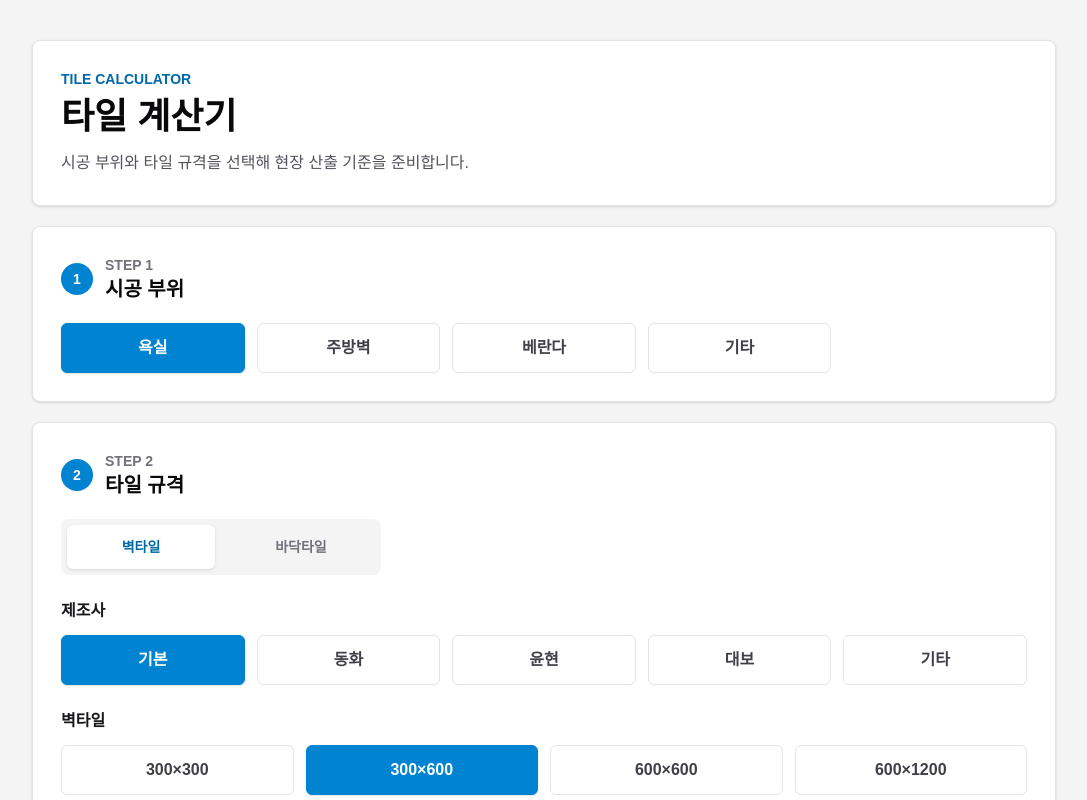
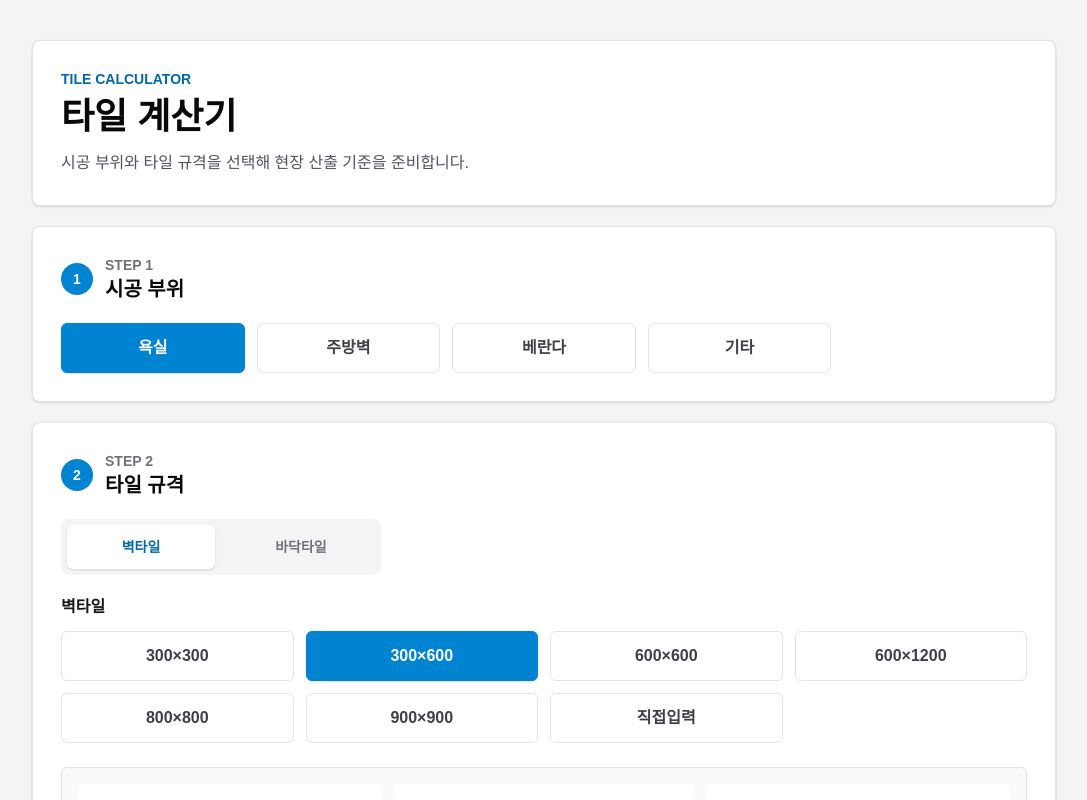
Before and after one commit to dauminterior-81451/daum-tile-platform, a Next.js app: page / in a window 1280 px wide. Shown: the top 800 px of the page, without its empty margins (96-1183 px from the left). Built offline with nearby package versions, Linux system fonts and the light colour scheme.

Commit message:
feat: 타일 계산기 제조사 선택 제거

```diff
--- a/app/page.tsx
+++ b/app/page.tsx
@@ -15,8 +15,6 @@ const wallTileSizes = [
 ] as const;
 
 const lossRates = ["5%", "10%", "15%", "20%"] as const;
-
-const tileManufacturers = ["기본", "동화", "윤현", "대보", "기타"] as const;
 
 const constructionMethods = ["철거", "덧방"] as const;
 
@@ -49,7 +47,7 @@ type TileKind = "벽타일" | "바닥타일";
 type InputMethod = "면적 입력" | "치수 입력" | "길이 입력";
 type BaseboardOption = "없음" | "있음";
 type LossRate = (typeof lossRates)[number];
-type TileManufacturer = (typeof tileManufacturers)[number];
+type TileManufacturer = "기본" | "동화" | "윤현" | "대보" | "기타";
 type ConstructionMethod = (typeof constructionMethods)[number];
 type RegisteredTileSize = Exclude<TileSize, "직접입력">;
 
@@ -154,14 +152,6 @@ const tileSpecs: Record<RegisteredTileSize, TileSpec> = {
   },
 };
 
-const manufacturerTileSizes: Record<TileManufacturer, readonly TileSize[]> = {
-  기본: wallTileSizes,
-  동화: ["300×300", "300×600", "600×600", "600×1200", "800×800"],
-  윤현: ["600×600", "600×1200", "800×800"],
-  대보: ["300×300", "300×600", "600×600", "600×1200", "900×900"],
-  기타: wallTileSizes,
-};
-
 function getButtonClass(isActive: boolean) {
   return [
     "min-h-12 rounded-md border px-4 py-3 text-sm font-semibold transition-colors sm:text-base",
@@ -246,7 +236,7 @@ export default function Home() {
 
   const selectedTileSize =
     selectedTileKind === "벽타일" ? selectedWallTile : selectedFloorTile;
-  const availableTileSizes = manufacturerTileSizes[selectedTileManufacturer];
+  const availableTileSizes = wallTileSizes;
   const selectedTileSpec =
     selectedTileSize === "직접입력" ? null : tileSpecs[selectedTileSize];
   const customTileWidth = parseInputValue(customTileWidthMillimeter);
@@ -545,17 +535,6 @@ export default function Home() {
     }
   }
 
-  function handleManufacturerSelect(manufacturer: TileManufacturer) {
-    resetCalculationResult();
-    setSelectedTileManufacturer(manufacturer);
-
-    const nextTileSizes = manufacturerTileSizes[manufacturer];
-
-    if (!nextTileSizes.includes(selectedTileSize)) {
-      setSelectedTileSize(nextTileSizes[0]);
-    }
-  }
-
   function handleCalculate() {
     const tileSpecErrors: InputError[] =
       selectedTileSize === "직접입력"
@@ -969,26 +948,7 @@ export default function Home() {
             ))}
           </div>
 
-          <div className="mt-6">
-            <p className="text-base font-bold text-zinc-900">제조사</p>
-            <div className="mt-3 grid grid-cols-2 gap-3 sm:grid-cols-3 lg:grid-cols-5">
-              {tileManufacturers.map((manufacturer) => (
-                <button
-                  key={manufacturer}
-                  type="button"
-                  className={getButtonClass(
-                    selectedTileManufacturer === manufacturer,
-                  )}
-                  onClick={() => handleManufacturerSelect(manufacturer)}
-                  aria-pressed={selectedTileManufacturer === manufacturer}
-                >
-                  {manufacturer}
-                </button>
-              ))}
-            </div>
-          </div>
-
-          <div className="mt-6">
+          <div className="mt-5">
             <p className="text-base font-bold text-zinc-900">{selectedTileKind}</p>
             <div className="mt-3 grid grid-cols-2 gap-3 sm:grid-cols-3 lg:grid-cols-4">
               {availableTileSizes.map(
```
